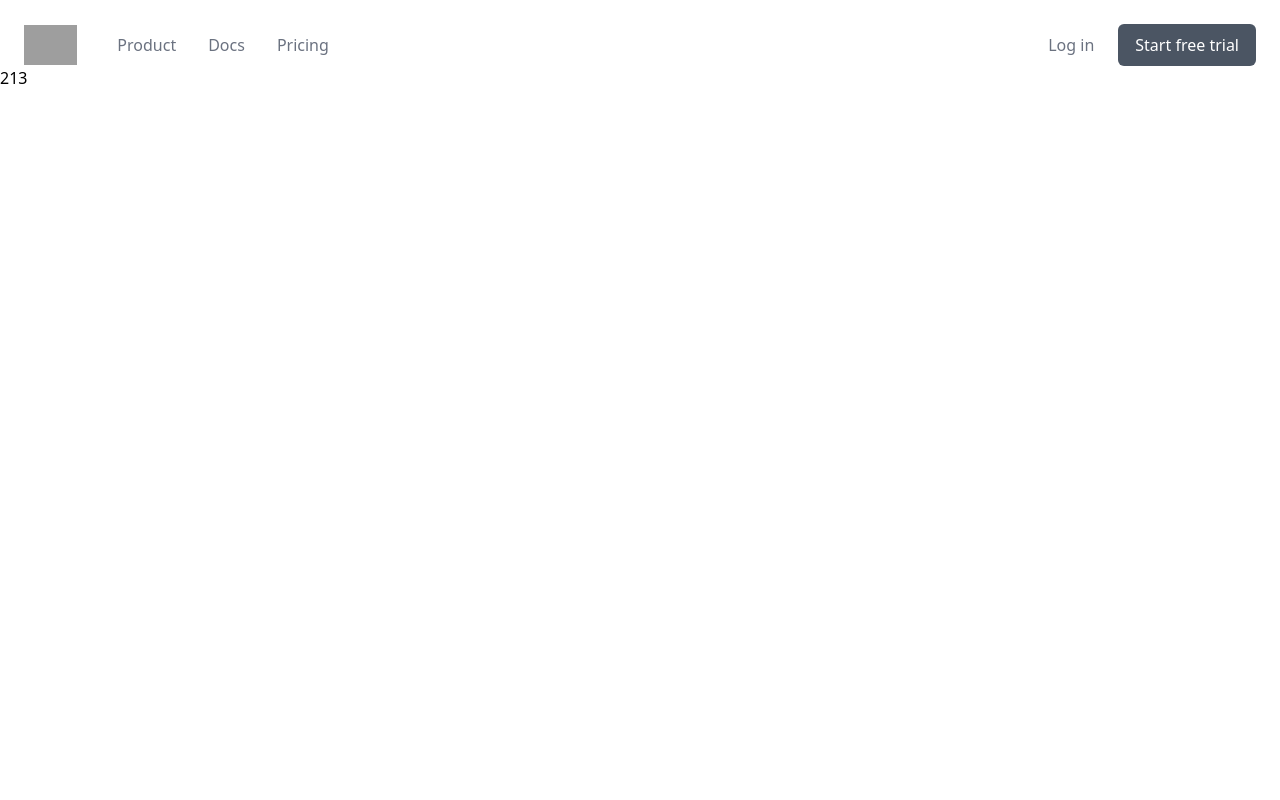
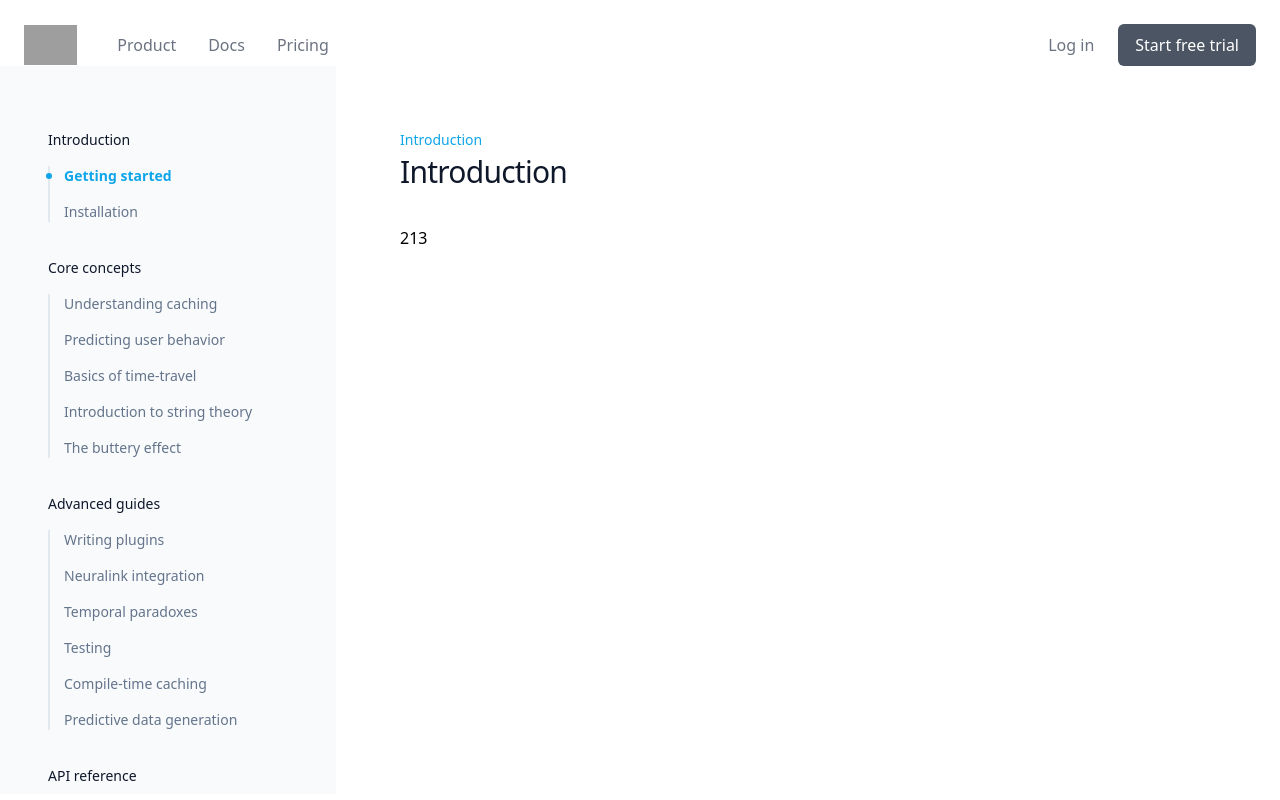
Before and after one commit to RustLoverTheCoder/edge-web, a Next.js app: page /docs in a window 1280 px wide. Built offline with nearby package versions, Linux system fonts and the light colour scheme; grey boxes are pictures that could not be loaded.

Commit message:
feat: add RootLayout

```diff
--- a/app/(docs)/docs/layout.tsx
+++ b/app/(docs)/docs/layout.tsx
@@ -1,13 +1,106 @@
+'use client'
+
 import Link from 'next/link'
 import { Navigation, Prose } from 'components/docs'
 import { Header } from 'components/pricing'
 import { DocsNavigation } from 'config'
+import { usePathname } from 'next/navigation'
+import clsx from 'clsx'
 
 export default function RootLayout({ children }: { children: React.ReactNode }) {
+  const pathname = usePathname()
+  const allLinks = DocsNavigation.flatMap((section) => section.links)
+  const section = DocsNavigation.find((section) => section.links.find((link) => link.href === pathname))
+  const title = 'Introduction'
+  const tableOfContents: any[] = []
+
   return (
     <>
       <Header />
-      {children}
+      <div className="max-w-8xl relative mx-auto flex justify-center sm:px-2 lg:px-8 xl:px-12">
+        <div className="hidden lg:relative lg:block lg:flex-none">
+          <div className="absolute inset-y-0 right-0 w-[50vw] bg-slate-50 dark:hidden" />
+          <div className="sticky top-[4.5rem] -ml-0.5 h-[calc(100vh-4.5rem)] overflow-y-auto py-16 pl-0.5">
+            <div className="absolute top-16 bottom-0 right-0 hidden h-12 w-px bg-gradient-to-t from-slate-800 dark:block" />
+            <div className="absolute top-28 bottom-0 right-0 hidden w-px bg-slate-800 dark:block" />
+            <Navigation navigation={DocsNavigation} className="w-64 pr-8 xl:w-72 xl:pr-16" />
+          </div>
+        </div>
+        <div className="min-w-0 max-w-2xl flex-auto px-4 py-16 lg:max-w-none lg:pr-0 lg:pl-8 xl:px-16">
+          <article>
+            {(title || section) && (
+              <header className="mb-9 space-y-1">
+                {section && <p className="font-display text-sm font-medium text-sky-500">{section.title}</p>}
+                {title && <h1 className="font-display text-3xl tracking-tight text-slate-900 dark:text-white">{title}</h1>}
+              </header>
+            )}
+            <Prose>{children}</Prose>
+          </article>
+          {/* <dl className="mt-12 flex border-t border-slate-200 pt-6 dark:border-slate-800">
+            {previousPage && (
+              <div>
+                <dt className="font-display text-sm font-medium text-slate-900 dark:text-white">
+                  Previous
+                </dt>
+                <dd className="mt-1">
+                  <Link href={previousPage.href}>
+                    <a className="text-base font-semibold text-slate-500 hover:text-slate-600 dark:text-slate-400 dark:hover:text-slate-300">
+                      &larr; {previousPage.title}
+                    </a>
+                  </Link>
+                </dd>
+              </div>
+            )}
+            {nextPage && (
+              <div className="ml-auto text-right">
+                <dt className="font-display text-sm font-medium text-slate-900 dark:text-white">
+                  Next
+                </dt>
+                <dd className="mt-1">
+                  <Link href={nextPage.href}>
+                    <a className="text-base font-semibold text-slate-500 hover:text-slate-600 dark:text-slate-400 dark:hover:text-slate-300">
+                      {nextPage.title} &rarr;
+                    </a>
+                  </Link>
+                </dd>
+              </div>
+            )}
+          </dl> */}
+        </div>
+        {/* <div className="hidden xl:sticky xl:top-[4.5rem] xl:-mr-6 xl:block xl:h-[calc(100vh-4.5rem)] xl:flex-none xl:overflow-y-auto xl:py-16 xl:pr-6">
+          <nav aria-labelledby="on-this-page-title" className="w-56">
+            {tableOfContents.length > 0 && (
+              <>
+                <h2 id="on-this-page-title" className="font-display text-sm font-medium text-slate-900 dark:text-white">
+                  On this page
+                </h2>
+                <ul className="mt-4 space-y-3 text-sm">
+                  {tableOfContents.map((section) => (
+                    <li key={section.id}>
+                      <h3>
+                        <Link href={`#${section.id}`}>
+                          <a className={clsx(isActive(section) ? 'text-sky-500' : 'font-normal text-slate-500 hover:text-slate-700 dark:text-slate-400 dark:hover:text-slate-300')}>{section.title}</a>
+                        </Link>
+                      </h3>
+                      {section.children.length > 0 && (
+                        <ul className="mt-2 space-y-3 pl-5 text-slate-500 dark:text-slate-400">
+                          {section.children.map((subSection) => (
+                            <li key={subSection.id}>
+                              <Link href={`#${subSection.id}`}>
+                                <a className={isActive(subSection) ? 'text-sky-500' : 'hover:text-slate-600 dark:hover:text-slate-300'}>{subSection.title}</a>
+                              </Link>
+                            </li>
+                          ))}
+                        </ul>
+                      )}
+                    </li>
+                  ))}
+                </ul>
+              </>
+            )}
+          </nav>
+        </div> */}
+      </div>
     </>
   )
 }
--- a/components/docs/Navigation.tsx
+++ b/components/docs/Navigation.tsx
@@ -1,11 +1,11 @@
 import Link from 'next/link'
-import { useRouter } from 'next/router'
 import clsx from 'clsx'
 import { Navigation } from './type'
 import { memo } from 'react'
+import { usePathname } from 'next/navigation'
 
 const Navigation = ({ navigation, className }: { navigation: Array<Navigation>; className?: string }) => {
-  let router = useRouter()
+  const pathname = usePathname()
   return (
     <nav className={clsx('text-base lg:text-sm', className)}>
       <ul className="space-y-9">
@@ -16,18 +16,18 @@ const Navigation = ({ navigation, className }: { navigation: Array<Navigation>;
               {section.links.map((link) => (
                 <li key={link.href} className="relative">
                   <Link href={link.href}>
-                    <a
+                    <div
                       className={clsx(
                         'block w-full pl-3.5 before:pointer-events-none before:absolute before:-left-1 before:top-1/2 before:h-1.5 before:w-1.5 before:-translate-y-1/2 before:rounded-full',
                         {
-                          'font-semibold text-sky-500 before:bg-sky-500': link.href === router.pathname,
+                          'font-semibold text-sky-500 before:bg-sky-500': link.href === pathname,
                           'text-slate-500 before:hidden before:bg-slate-300 hover:text-slate-600 hover:before:block dark:text-slate-400 dark:before:bg-slate-700 dark:hover:text-slate-300':
-                            link.href !== router.pathname,
+                            link.href !== pathname,
                         }
                       )}
                     >
                       {link.title}
-                    </a>
+                    </div>
                   </Link>
                 </li>
               ))}
--- /dev/null
+++ b/components/docs/hooks/index.ts
@@ -0,0 +1,60 @@
+import { useCallback, useEffect } from 'react'
+
+export function useTableOfContents(tableOfContents) {
+  let [currentSection, setCurrentSection] = useState(tableOfContents[0]?.id)
+
+  let getHeadings = useCallback(() => {
+    function* traverse(node) {
+      if (Array.isArray(node)) {
+        for (let child of node) {
+          yield* traverse(child)
+        }
+      } else {
+        let el = document.getElementById(node.id)
+        if (!el) return
+
+        let style = window.getComputedStyle(el)
+        let scrollMt = parseFloat(style.scrollMarginTop)
+
+        let top = window.scrollY + el.getBoundingClientRect().top - scrollMt
+        yield { id: node.id, top }
+
+        for (let child of node.children ?? []) {
+          yield* traverse(child)
+        }
+      }
+    }
+
+    return Array.from(traverse(tableOfContents))
+  }, [tableOfContents])
+
+  useEffect(() => {
+    let headings = getHeadings()
+    if (tableOfContents.length === 0 || headings.length === 0) return
+    function onScroll() {
+      let sortedHeadings = headings.concat([]).sort((a, b) => a.top - b.top)
+
+      let top = window.pageYOffset
+      let current = sortedHeadings[0].id
+      for (let i = 0; i < sortedHeadings.length; i++) {
+        if (top >= sortedHeadings[i].top) {
+          current = sortedHeadings[i].id
+        }
+      }
+      setCurrentSection(current)
+    }
+    window.addEventListener('scroll', onScroll, {
+      capture: true,
+      passive: true,
+    })
+    onScroll()
+    return () => {
+      window.removeEventListener('scroll', onScroll, {
+        capture: true,
+        passive: true,
+      })
+    }
+  }, [getHeadings, tableOfContents])
+
+  return currentSection
+}
```
